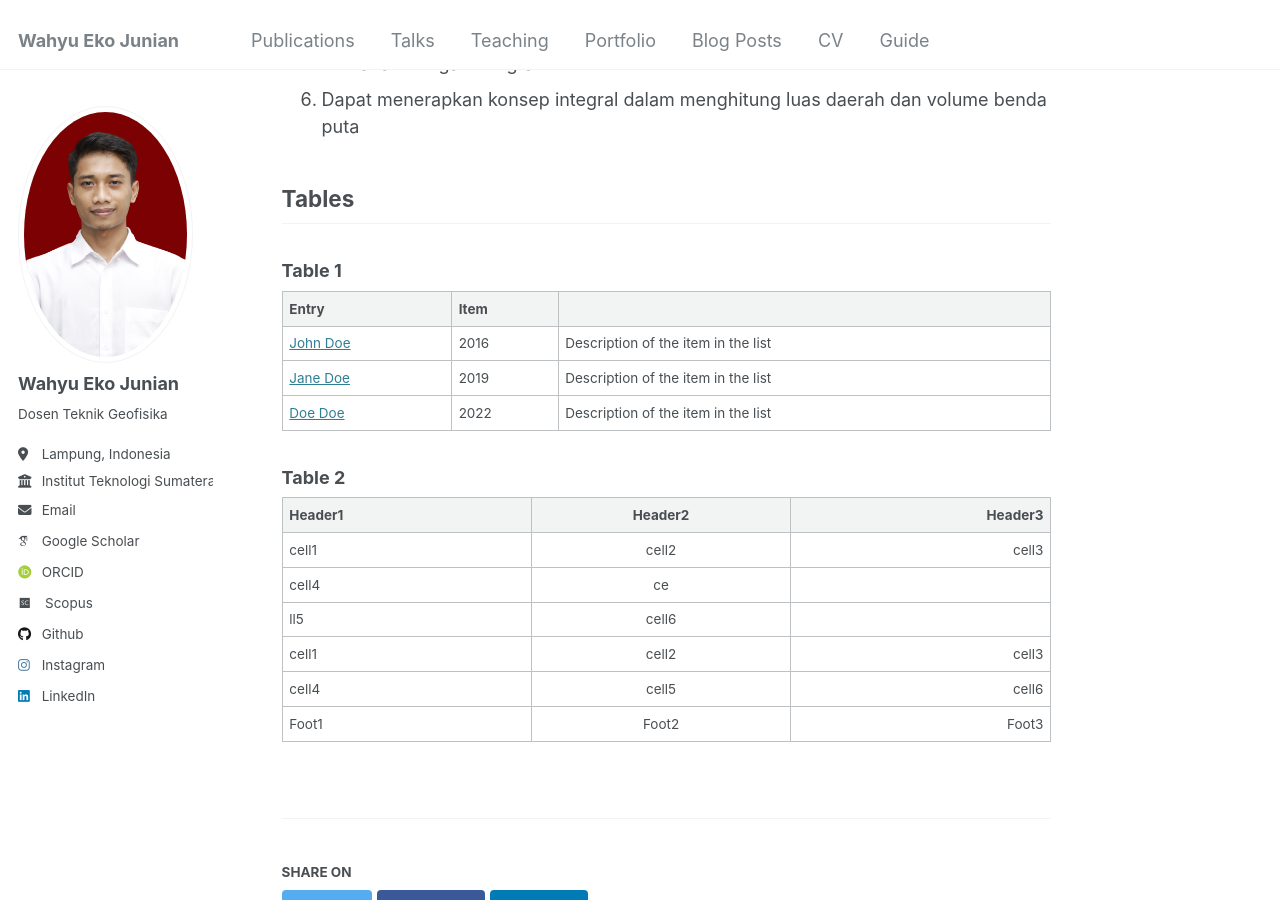
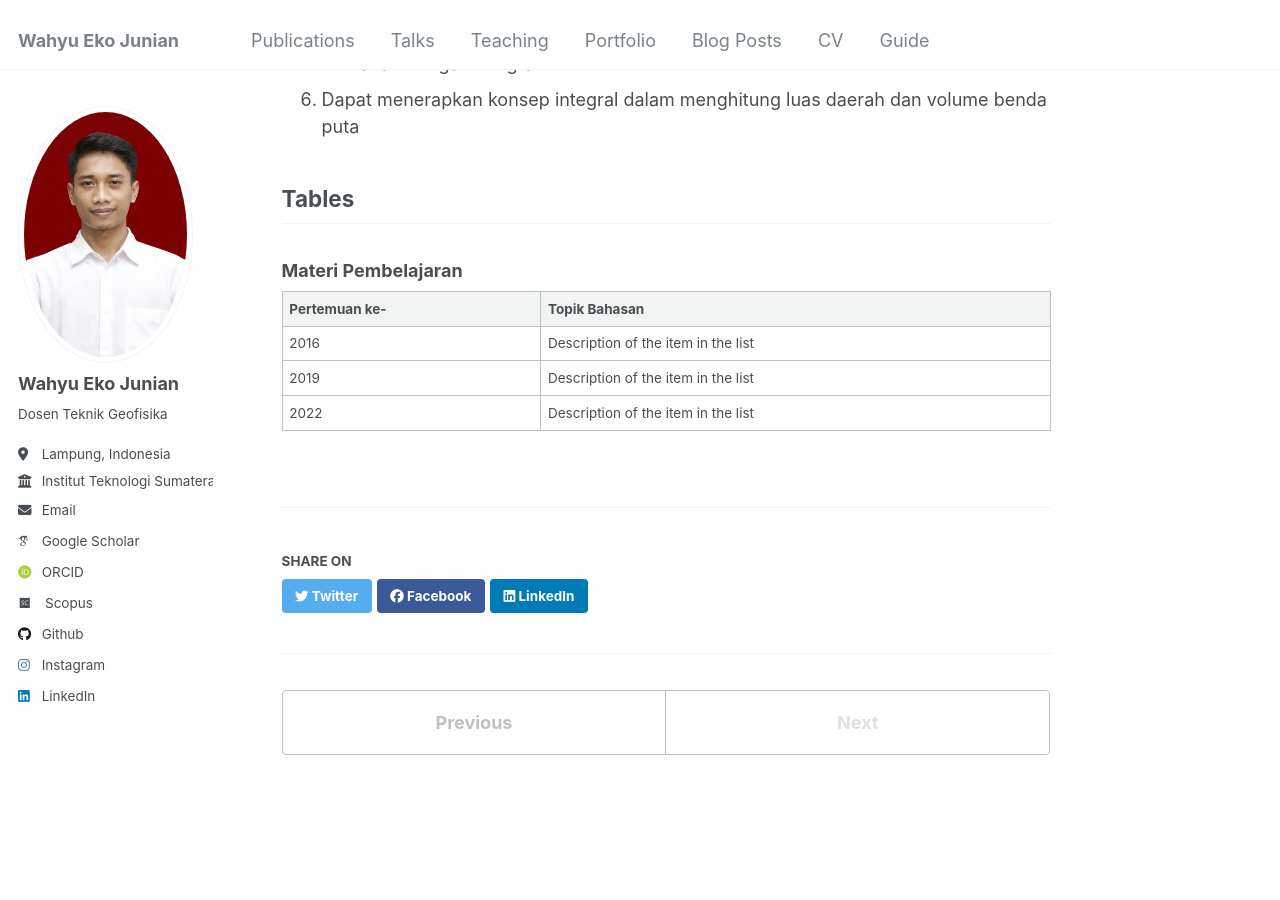
Before and after one commit to wahyuejunian/wejunian, a Jekyll site: the page built from _teaching/Matdas1.md, in a window 1280 px wide and 900 px high, scrolled down 509 px. Built offline with Jekyll 4.4.1, drawn with Linux system fonts in a browser that asks for light colours; some web fonts are replaced.

Commit message:
Update Matdas1.md

```diff
--- a/_teaching/Matdas1.md
+++ b/_teaching/Matdas1.md
@@ -17,23 +17,10 @@ Kuliah ini wajib diambil oleh mahasiswa TPB. Setelah mengikuti kuliah ini, mahas
 
 ## Tables
 
-### Table 1
+### Materi Pembelajaran
 
-| Entry            | Item   |                                                              |
-| --------         | ------ | ------------------------------------------------------------ |
-| [John Doe](#)    | 2016   | Description of the item in the list                          |
-| [Jane Doe](#)    | 2019   | Description of the item in the list                          |
-| [Doe Doe](#)     | 2022   | Description of the item in the list                          |
-
-### Table 2
-
-| Header1 | Header2 | Header3 |
-|:--------|:-------:|--------:|
-| cell1   | cell2   | cell3   |
-| cell4   | ce
-ll5   | cell6   |
-|-----------------------------|
-| cell1   | cell2   | cell3   |
-| cell4   | cell5   | cell6   |
-|=============================|
-| Foot1   | Foot2   | Foot3   |
+| Pertemuan ke-   |                             Topik Bahasan                                 |
+| ------ | ------------------------------------------------------------ |
+| 2016   | Description of the item in the list                          |
+| 2019   | Description of the item in the list                          |
+| 2022   | Description of the item in the list                          |
```
